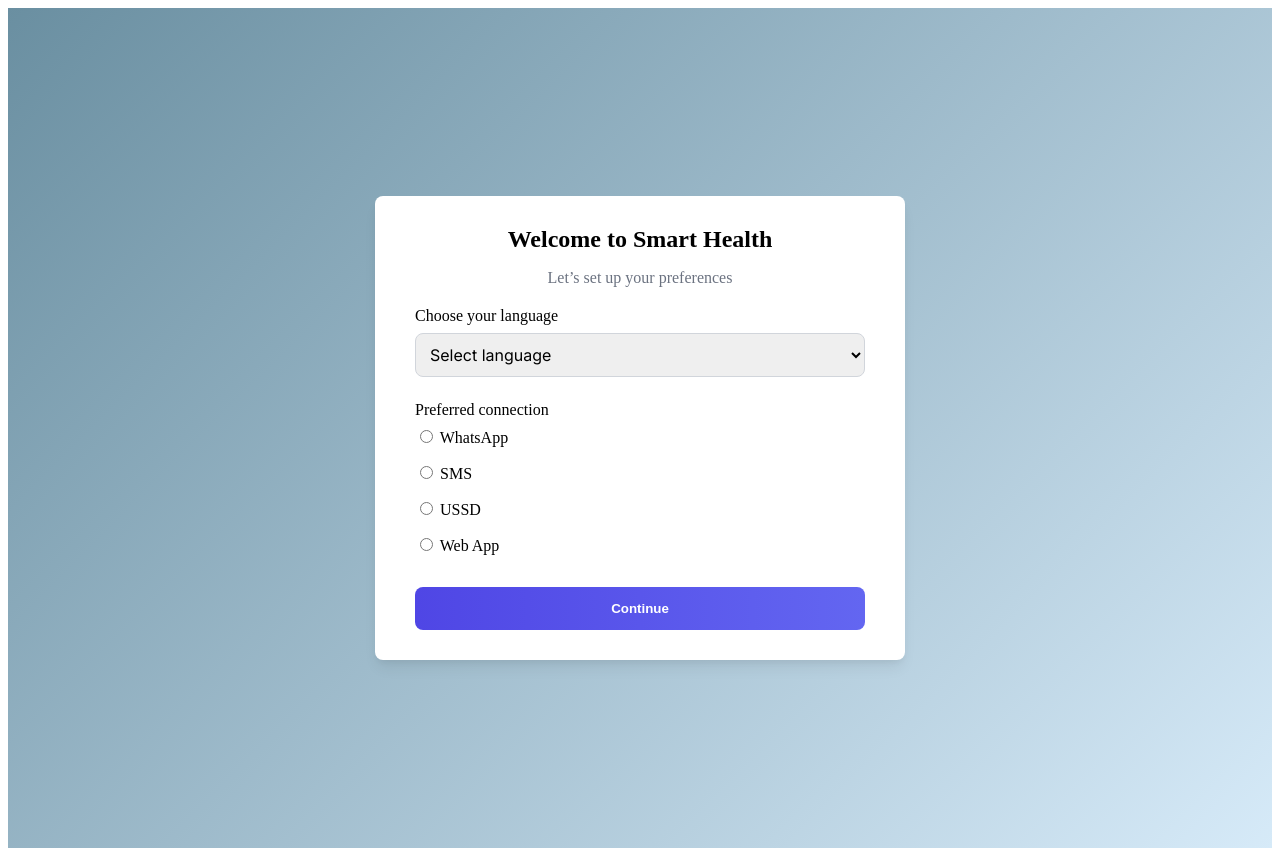
After one commit to CadeauM/Ubomi, a Flask app: template templates/onboarding.html in a window 1280 px wide. The commit adds this page. Run offline with Flask 3, Linux system fonts and the light colour scheme; the template is opened without the code that fills it, so the values that code supplies are empty.

Commit message:
adding virtual env, and onboarding

```diff
--- /dev/null
+++ b/static/css/onboarding.css
@@ -0,0 +1,76 @@
+.onboarding-container {
+  display: flex;
+  justify-content: center;
+  align-items: center;
+  min-height: 100vh;
+  padding: 20px;
+  background: var(--bg-gradient-start);
+  background-image: linear-gradient(135deg, var(--bg-gradient-start), var(--bg-gradient-end));
+}
+
+.onboarding-card {
+  background: var(--card-bg-color);
+  padding: 30px 40px;
+  border-radius: var(--border-radius);
+  box-shadow: var(--shadow-lg);
+  max-width: 450px;
+  width: 100%;
+  text-align: center;
+  animation: fadeIn 0.6s ease-out forwards;
+}
+
+.onboarding-card h2 {
+  margin: 0 0 10px;
+  font-weight: 600;
+}
+
+.onboarding-card .subtitle {
+  color: var(--text-color-secondary);
+  margin-bottom: 20px;
+}
+
+.form-group {
+  margin-bottom: 1.5rem;
+  text-align: left;
+}
+
+.form-group label {
+  display: block;
+  margin-bottom: 8px;
+  font-weight: 500;
+}
+
+select, input[type="radio"] {
+  font-family: var(--font-family);
+}
+
+select {
+  width: 100%;
+  padding: 10px;
+  border-radius: var(--border-radius);
+  border: 1px solid var(--border-color);
+  font-size: 1rem;
+}
+
+.options {
+  display: flex;
+  flex-direction: column;
+  gap: 8px;
+}
+
+button[type="submit"] {
+  width: 100%;
+  padding: 14px;
+  background: linear-gradient(to right, var(--primary-blue), var(--primary-blue-gradient-end));
+  color: white;
+  font-weight: 600;
+  border: none;
+  border-radius: var(--border-radius);
+  cursor: pointer;
+  transition: transform 0.2s ease, box-shadow 0.2s ease;
+}
+
+button[type="submit"]:hover {
+  transform: translateY(-2px);
+  box-shadow: 0 4px 12px rgba(79, 70, 229, 0.2);
+}
--- /dev/null
+++ b/static/js/onboarding.js
@@ -0,0 +1,22 @@
+document.addEventListener('DOMContentLoaded', () => {
+  const onboardingForm = document.getElementById('onboarding-form');
+
+  onboardingForm.addEventListener('submit', (event) => {
+    event.preventDefault();
+
+    const language = document.getElementById('language').value;
+    const connection = document.querySelector('input[name="connection"]:checked')?.value;
+
+    if (!language || !connection) {
+      alert("Please choose both language and connection type.");
+      return;
+    }
+
+    // Save preferences in localStorage (for demo purposes)
+    localStorage.setItem('userLanguage', language);
+    localStorage.setItem('userConnection', connection);
+
+    // Redirect to dashboard
+    window.location.href = "dashboard.html";
+  });
+});
--- /dev/null
+++ b/templates/onboarding.html
@@ -0,0 +1,46 @@
+<!DOCTYPE html>
+<html lang="en">
+<head>
+  <meta charset="UTF-8">
+  <meta name="viewport" content="width=device-width, initial-scale=1.0">
+  <title>Onboarding - Smart Health Chat</title>
+
+<link rel="stylesheet" href="/static/css/global.css">
+<link rel="stylesheet" href="/static/css/onboarding.css">
+
+</head>
+<body>
+  <main class="onboarding-container">
+    <div class="onboarding-card">
+      <h2>Welcome to Smart Health</h2>
+      <p class="subtitle">Let’s set up your preferences</p>
+
+      <form id="onboarding-form">
+        <div class="form-group">
+          <label for="language">Choose your language</label>
+          <select id="language" name="language" required>
+            <option value="">Select language</option>
+            <option value="en">English</option>
+            <option value="xh">isiXhosa</option>
+            <option value="zu">isiZulu</option>
+          </select>
+        </div>
+
+        <div class="form-group">
+          <label>Preferred connection</label>
+          <div class="options">
+            <label><input type="radio" name="connection" value="whatsapp" required> WhatsApp</label>
+            <label><input type="radio" name="connection" value="sms"> SMS</label>
+            <label><input type="radio" name="connection" value="ussd"> USSD</label>
+            <label><input type="radio" name="connection" value="web"> Web App</label>
+          </div>
+        </div>
+
+        <button type="submit">Continue</button>
+      </form>
+    </div>
+  </main>
+
+  <script src="/static/js/onboarding.js"></script>
+</body>
+</html>
```
Also changed, not shown: static/js/login.js (+10 -9 lines), templates/dashboard.html (+5 -5 lines), templates/index.html (+6 -6 lines), templates/login.html (+5 -5 lines).
